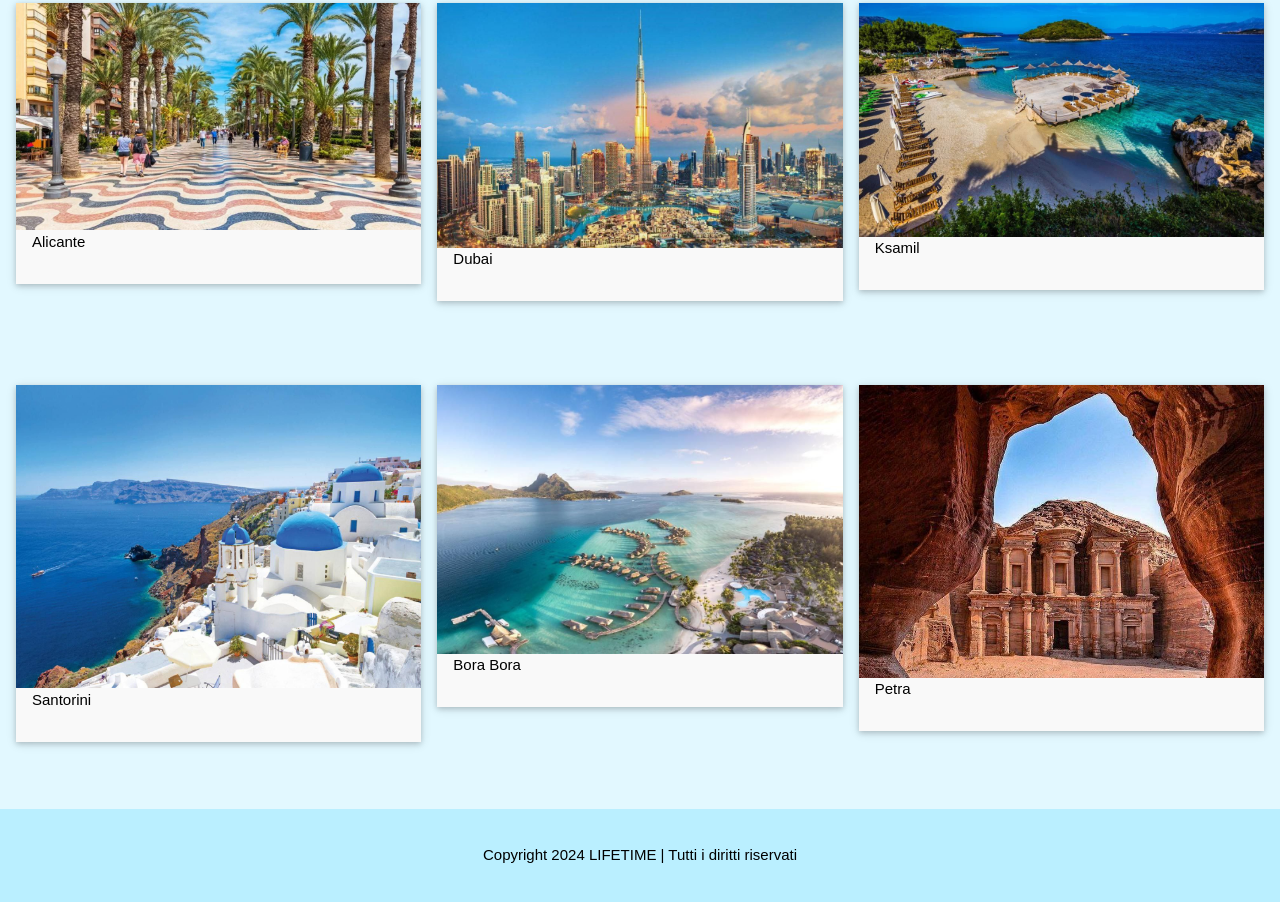
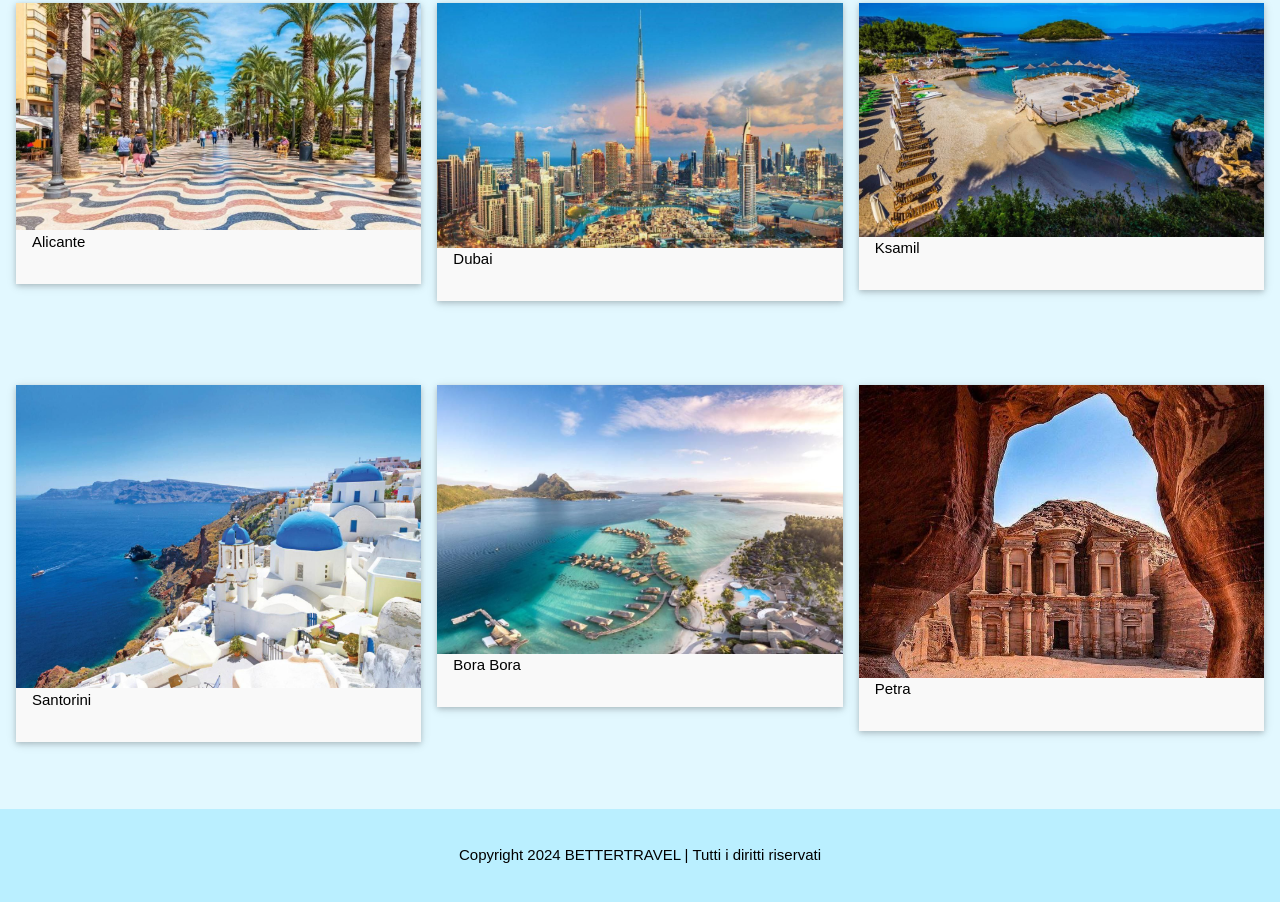
Before and after one commit to alessiamontresor/aambarimayssam.github.io, a plain HTML site: page altremete.html in a window 1280 px wide. Shown: the part 697-1599 px from the top of the page. Drawn offline with nearby package versions, Linux system fonts and the light colour scheme.

Commit message:
Update altremete.html

```diff
--- a/altremete.html
+++ b/altremete.html
@@ -269,7 +269,7 @@ function w3_close() {
 </br>
 </br>
 <div class="footer">
-  <p>Copyright 2024 LIFETIME | Tutti i diritti riservati</p>
+  <p>Copyright 2024 BETTERTRAVEL | Tutti i diritti riservati</p>
 </div>
 </body>
 </html>
```
